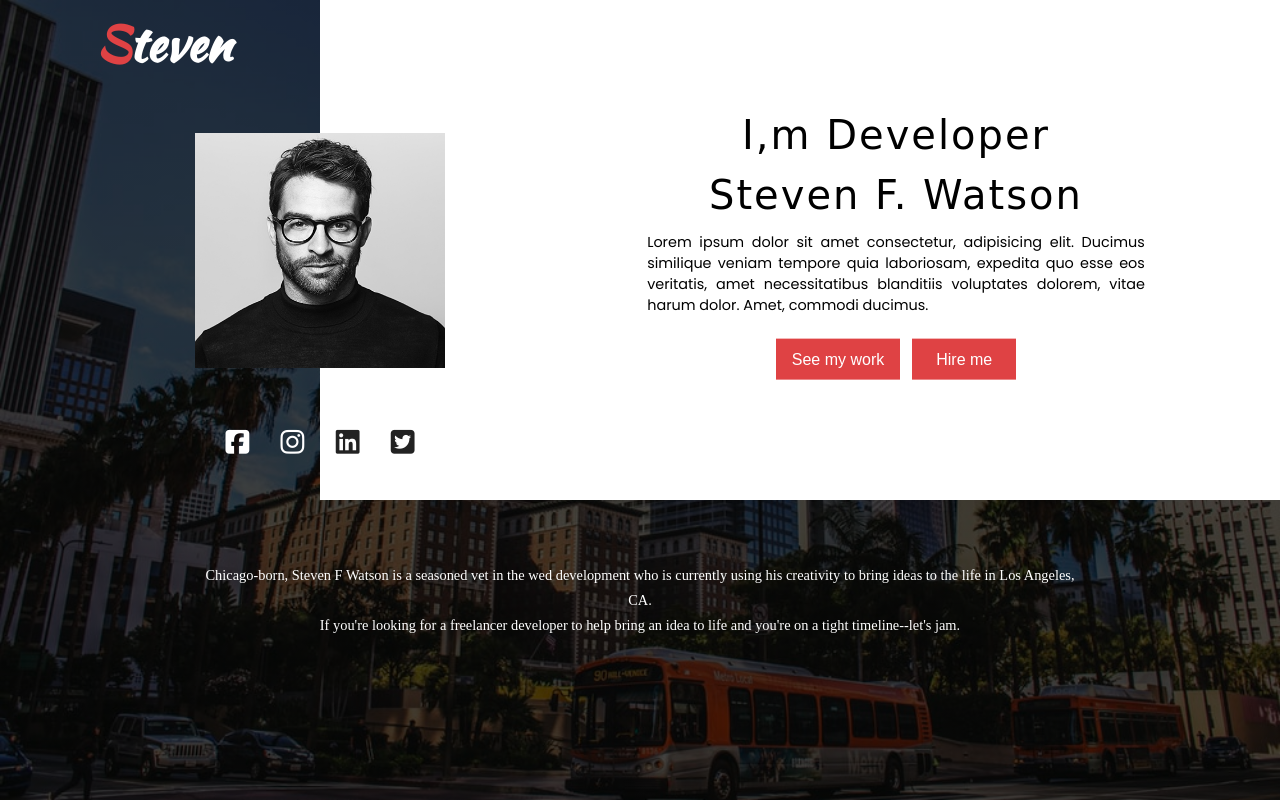
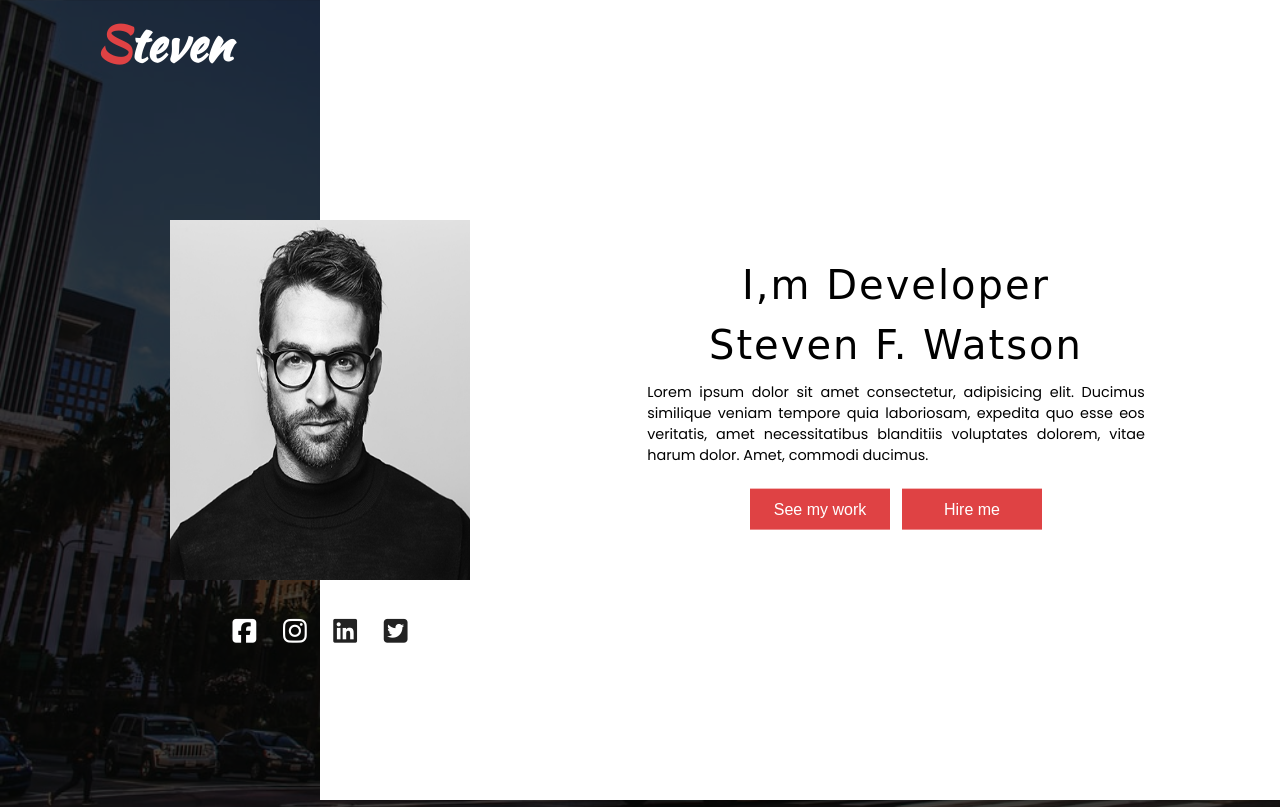
Before and after one commit to bossianofficialsite/SimplePort, a plain HTML site: page index.html in a window 1280 px wide. Shown: the top 807 px of the page. Drawn offline with Linux system fonts and the light colour scheme; a web font is replaced by a local one.

Commit message:
R+ Modified

```diff
--- a/style.css
+++ b/style.css
@@ -113,19 +113,23 @@ main > div {
 .info-cont > div:nth-child(3) > button {
     margin: 1em 0;
     font-size: 1rem;
-    padding: .7em 1em;
+    width: 140px;
+    padding: .7em;
     cursor: pointer;
     background: rgb(223, 66, 68);
     border: 0;
     outline: 0;
     color: #fff;
+    transition: .2s;
+}
+.info-cont > div:nth-child(3) > button:hover {
+    background: transparent;
+    outline: 2px solid rgb(223, 66, 68);
+    color: #000;
 }
 .info-cont > div:nth-child(3) > button:last-child {
     padding: .7em 1.5em;
     margin-left: .5em;
-}
-.info-cont > div:nth-child(3) > button:hover {
-    color: #000;
 }
 .about {
     width: 100%;
@@ -338,3 +342,133 @@ main > div {
         line-height: 25px;
     }
 }
+@media only screen and (min-width: 992px) {
+    main {
+        flex-direction: row;
+        height: 100%;
+    }
+    main > div {
+        width: 100%;
+    }
+    .main-left {
+        background: linear-gradient(to right, transparent 50%, #fff 50%);
+        height: 100%;
+    }
+    .logo-cont {
+        text-align: left;
+    }
+    .logo-cont label {
+        padding-left: 15%;
+        line-height: 88px;
+    }
+    .prof-image {
+        max-width: 300px;
+        height: 40%;
+    }
+    .media {
+        bottom: 17%;
+        width: 35%;
+        height: 7%;
+    }
+    .media > div:nth-child(1) > i, .media > div:nth-child(2) > i {
+        color: #fff;
+    }
+    .media > div:nth-child(3) > i, .media > div:nth-child(4) > i {
+        color: #222;
+    }
+    .media > div:nth-child(1):hover, .media > div:nth-child(2):hover {
+        border: 1px solid #fff;
+    }
+    .media > div:nth-child(3):hover, .media > div:nth-child(4):hover{
+        border: 1px solid #222;
+    }
+    .info-cont {
+        width: 80%;
+        top: 50%;
+        left: 40%;
+        transform: translate(-50%, -50%);
+    }
+    .info-cont > div:nth-child(1), .info-cont > div:nth-child(3){
+        text-align: center;
+    }
+    .info-cont > div:nth-child(2) {
+        text-align: justify;
+        padding: .5em;
+    }
+    .main-right {
+        height: 100%;
+    }
+    .about {
+        background-size: content;
+        height: 25%;
+    }
+    .about-cont > p {
+        font-size: 1rem;
+        line-height: 25px;
+    }
+}
+@media only screen and (min-width: 1200px) {
+    main {
+        flex-direction: row;
+        height: 100%;
+    }
+    main > div {
+        width: 100%;
+    }
+    .main-left {
+        background: linear-gradient(to right, transparent 50%, #fff 50%);
+        height: 100%;
+    }
+    .logo-cont {
+        text-align: left;
+    }
+    .logo-cont label {
+        padding-left: 15%;
+        line-height: 88px;
+    }
+    .prof-image {
+        max-width: 300px;
+        height: 45%;
+    }
+    .media {
+        bottom: 17%;
+        width: 32%;
+        height: 8%;
+    }
+    .media > div:nth-child(1) > i, .media > div:nth-child(2) > i {
+        color: #fff;
+    }
+    .media > div:nth-child(3) > i, .media > div:nth-child(4) > i {
+        color: #222;
+    }
+    .media > div:nth-child(1):hover, .media > div:nth-child(2):hover {
+        border: 1px solid #fff;
+    }
+    .media > div:nth-child(3):hover, .media > div:nth-child(4):hover{
+        border: 1px solid #222;
+    }
+    .info-cont {
+        width: 80%;
+        top: 50%;
+        left: 40%;
+        transform: translate(-50%, -50%);
+    }
+    .info-cont > div:nth-child(1), .info-cont > div:nth-child(3){
+        text-align: center;
+    }
+    .info-cont > div:nth-child(2) {
+        text-align: justify;
+        padding: .5em;
+    }
+    .main-right {
+        height: 100%;
+    }
+    .about {
+        background-size: content;
+        height: 25%;
+    }
+    .about-cont > p {
+        font-size: 1rem;
+        line-height: 25px;
+    }
+}
```
